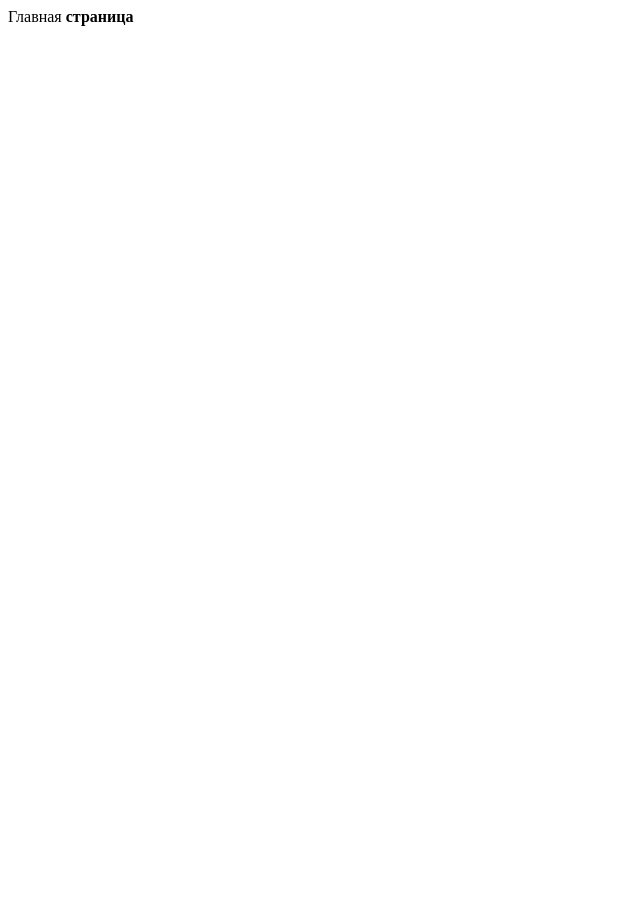
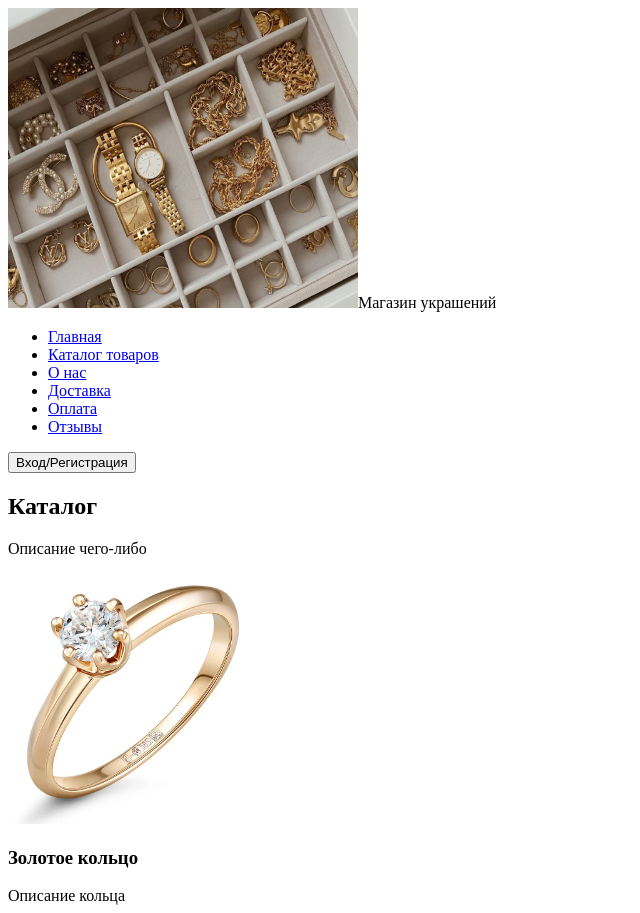
Before and after one commit to Zhannakovrizhnykh/project_kovrijnyh, a plain HTML site: page index.html in a window 1280 px wide. Shown: the whole page, without its empty margins (0-640 px from the left). Before the commit the page ends 800 px from the top, so only its background shows below. Drawn offline with Linux system fonts and the light colour scheme.

Commit message:
Add files via upload

```diff
--- a/index.html
+++ b/index.html
@@ -6,6 +6,34 @@
     <title>Магазин украшений</title>
 </head>
 <body>
-  Главная <b>страница</b>
+ <header>
+  <a><img src="images/hranenie.001.jpeg" alt="Логотип" width="350" height="300">Магазин украшений</a>
+  <nav>
+    <ul>
+      <li><a href="#">Главная</a></li>
+      <li><a href="#">Каталог товаров</a></li>
+      <li><a href="#">О нас</a></li>
+      <li><a href="#">Доставка</a></li>
+      <li><a href="#">Оплата</a></li>
+      <li><a href="#">Отзывы</a></li>
+    </ul>
+  </nav>
+  <button>Вход/Регистрация</button>
+ </header>
+  <main>
+  <section>
+    <h2>Каталог</h2>
+    <p>Описание чего-либо</p>
+    <div>
+      <div>
+        <img src="images/2024-04-19_09-40-20_GIlRLi09A4.png" alt="Кольцо" width="250" height="250">
+        <h3>Золотое кольцо</h3>
+        <span>Описание кольца</span>
+      </div>
+    </div>
+  </section>
+ </main>
 </body>
+
+
 </html>
```
Also changed, not shown: images/2024-04-19_09-40-20_GIlRLi09A4.png (added), images/hranenie.001.jpeg (added).
